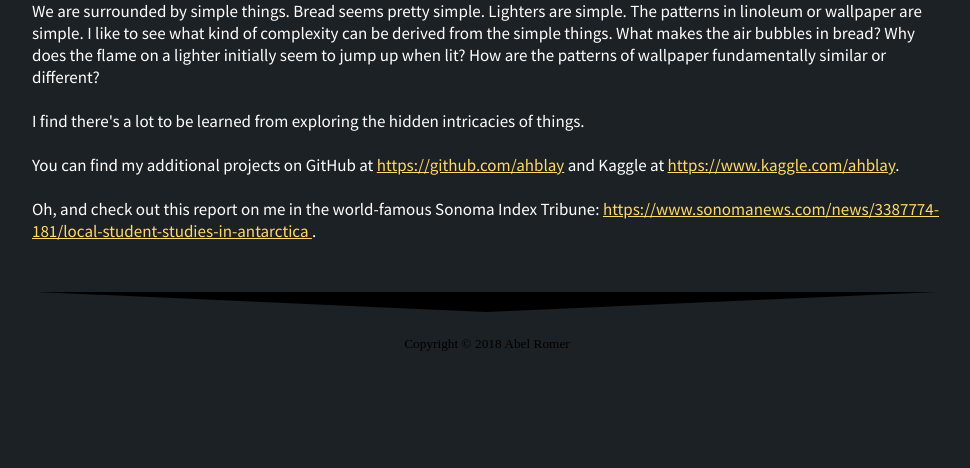
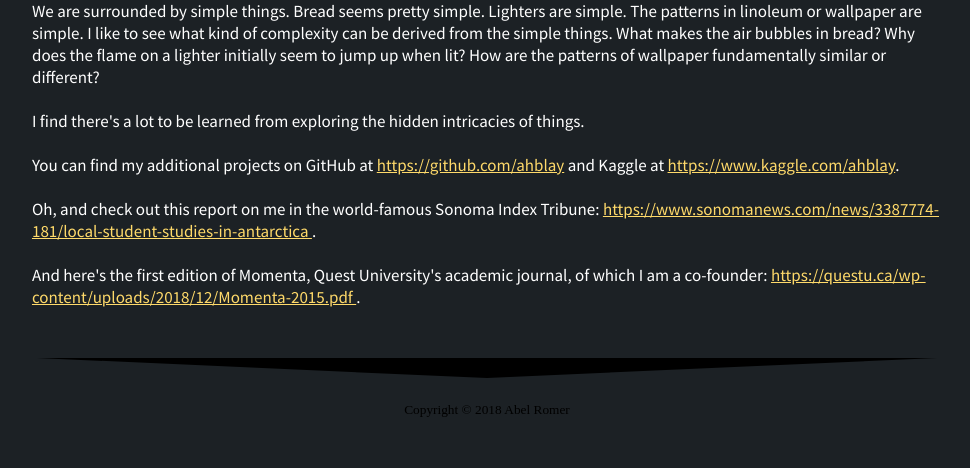
Before and after one commit to ahblay/website, a Flask app: page / in a window 1280 px wide. Shown: the part 2263-2731 px from the top of the page, without its empty margins (153-1123 px from the left). Before the commit the page ends 2614 px from the top, so only its background shows below. Run offline with Flask 2, Linux system fonts and the light colour scheme.

Commit message:
Adds link to Momenta.

```diff
--- a/build/index.html
+++ b/build/index.html
@@ -151,6 +151,11 @@
       <a class="normal-link" href="https://www.sonomanews.com/news/3387774-181/local-student-studies-in-antarctica">
         https://www.sonomanews.com/news/3387774-181/local-student-studies-in-antarctica
       </a>.
+      <br><br>
+      And here's the first edition of Momenta, Quest University's academic journal, of which I am a co-founder:
+      <a class="normal-link" href="https://questu.ca/wp-content/uploads/2018/12/Momenta-2015.pdf">
+        https://questu.ca/wp-content/uploads/2018/12/Momenta-2015.pdf
+      </a>.
     </div>
 
   </main>
--- a/templates/index.html
+++ b/templates/index.html
@@ -151,6 +151,11 @@
       <a class="normal-link" href="https://www.sonomanews.com/news/3387774-181/local-student-studies-in-antarctica">
         https://www.sonomanews.com/news/3387774-181/local-student-studies-in-antarctica
       </a>.
+      <br><br>
+      And here's the first edition of Momenta, Quest University's academic journal, of which I am a co-founder:
+      <a class="normal-link" href="https://questu.ca/wp-content/uploads/2018/12/Momenta-2015.pdf">
+        https://questu.ca/wp-content/uploads/2018/12/Momenta-2015.pdf
+      </a>.
     </div>
 
   </main>
```
